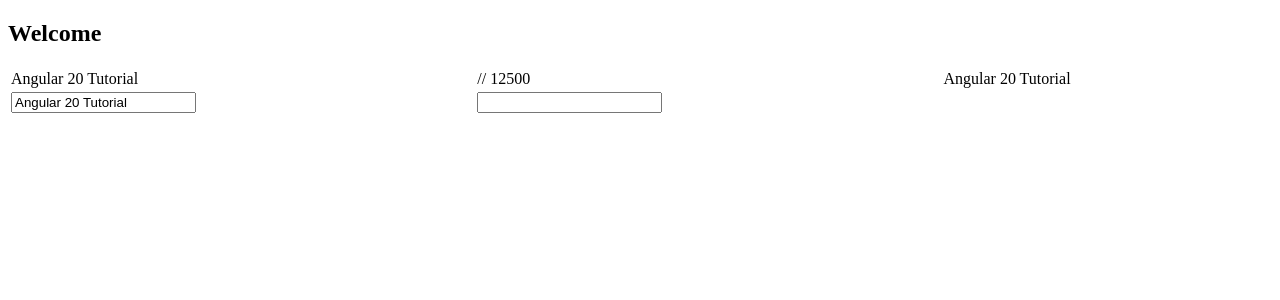
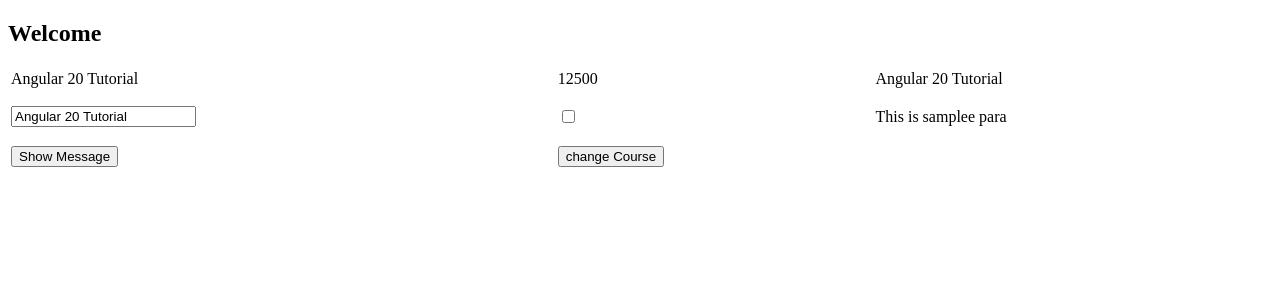
Before and after one commit to am-datascientist/angular-20, an Angular app: page / in a window 1280 px wide. Shown: the top 300 px of the page. Built offline with nearby package versions, Linux system fonts and the light colour scheme.

Commit message:
Ligação de dados: adiciona variáveis

```diff
--- a/src/app/components/data-binding/data-binding.css
+++ b/src/app/components/data-binding/data-binding.css
@@ -0,0 +1,5 @@
+.mycolor {
+    color:red;
+    font-size: 25px;
+
+}
--- a/src/app/components/data-binding/data-binding.html
+++ b/src/app/components/data-binding/data-binding.html
@@ -6,7 +6,7 @@
             {{courseName}}
         </td>
         <td>
- //         {{productPrice}}
+            {{productPrice}}
         </td>
         <td>
             <span>{{courseName}}</span>
@@ -20,7 +20,20 @@
             <input type="text" value="{{courseName}}">
         </td>
         <td>
-            <input type="text" [max]="maxlength" [minLength]="minChar">
+            <input [type]="inputType" [max]="maxlength" [minLength]="minChar">
+        </td>
+        <td>
+            <p [class]="myClassName">This is samplee para</p>
+        </td>
+    </tr>
+
+    <tr>
+
+        <td>
+            <button (click)="showWelcomeMessage()"> Show Message</button>
+        </td>
+        <td>
+            <button (click)="changeCourseName()">change Course</button>
         </td>
     </tr>
 
--- a/src/app/components/data-binding/data-binding.ts
+++ b/src/app/components/data-binding/data-binding.ts
@@ -14,8 +14,19 @@ export class DataBinding {
 
  maxlength : number = 5;
 
- minChar: number = 3;
+ minChar : number = 3;
+
+ inputType : string = "checkbox";
+
+ myClassName : string = "myColor";
 
  constructor()  {
   }
+
+  showWelcomeMessage() {
+    alert("welcome to Angular 20")
+  }
+  changeCourseName() {
+    this.courseName = "reactjs Tutorial"
+  }
 }
```
